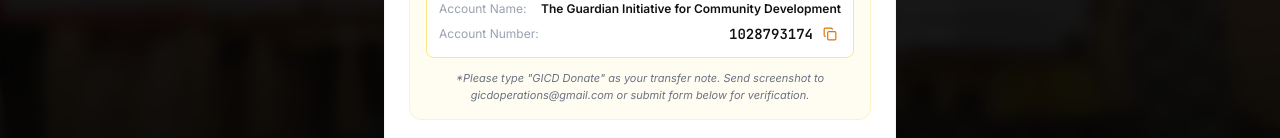
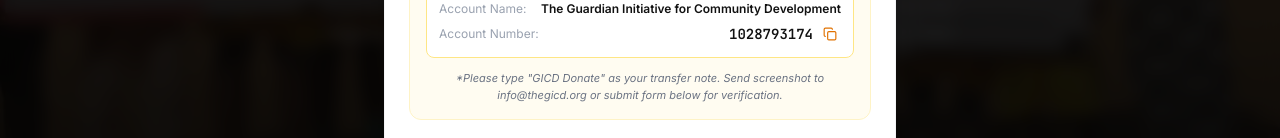
Before and after one commit to samueltrex/demo_gicd, a React (Vite) app: page / in a window 1280 px wide. Both pictures are taken after a click on the button "DIRECT SUPPORT". Shown: the part 512-650 px from the top of the page. Built offline with nearby package versions, Linux system fonts and the light colour scheme.

Commit message:
Update GicdModals.tsx

```diff
--- a/src/components/GicdModals.tsx
+++ b/src/components/GicdModals.tsx
@@ -189,7 +189,7 @@
                 </div>
 
                 <p className="text-[11px] text-gray-500 text-center italic">
-                  *Please type &quot;GICD Donate&quot; as your transfer note. Send screenshot to gicdoperations@gmail.com or submit form below for verification.
+                *Please type &quot;GICD Donate&quot; as your transfer note. Send screenshot to info@thegicd.org or submit form below for verification.
               </p>
               </div>
 
@@ -240,11 +240,11 @@
 
             <div className="text-center space-y-3 w-full">
               <p className="text-[11px] text-gray-500 italic leading-relaxed">
-                * Please email your bank transfer receipt/screenshot to: <span className="underline font-bold text-brand-black">gicdoperations@gmail.com</span> for verification.
+                * Please email your bank transfer receipt/screenshot to: <span className="underline font-bold text-brand-black">info@thegicd.org</span> for verification.
               </p>
 
               <a
-                href={`https://mail.google.com/mail/?view=cm&fs=1&to=gicdoperations@gmail.com&su=${encodeURIComponent(`GICD Donation Proof: ₦${Number(activeAmount).toLocaleString()} - ${formData.name}`)}&body=${encodeURIComponent(`Hello GICD Admin,\n\nI have made a direct bank transfer of ₦${Number(activeAmount).toLocaleString()} for GICD Community projects.\n\nName: ${formData.name}\nEmail: ${formData.email}`)}`}
+                href={`https://mail.google.com/mail/?view=cm&fs=1&to=info@thegicd.org&su=${encodeURIComponent(`GICD Donation Proof: ₦${Number(activeAmount).toLocaleString()} - ${formData.name}`)}&body=${encodeURIComponent(`Hello GICD Admin,\n\nI have made a direct bank transfer of ₦${Number(activeAmount).toLocaleString()} for GICD Community projects.\n\nName: ${formData.name}\nEmail: ${formData.email}`)}`}
                 target="_blank"
                 rel="noopener noreferrer"
                 className="inline-flex items-center gap-1.5 px-4 py-1.5 bg-amber-50 hover:bg-amber-100 border border-amber-200 text-amber-900 font-semibold rounded-lg text-xs transition active:scale-95"
@@ -291,7 +291,7 @@
     e.preventDefault();
     const subject = `GICD Volunteer Sign-up: ${formData.name}`;
     const body = `Hello GICD Admin,\n\nWe have a new Volunteer sign-up request:\n\nName: ${formData.name}\nEmail: ${formData.email}\nPhone: ${formData.phone}\nAssign Department: ${formData.area}\nExperience: ${formData.experience || "N/A"}\nMotivation:\n${formData.motivation || "N/A"}\n\nTicket ID: ${ticketId}\n\nRegards.`;
-    const gmailUrl = `https://mail.google.com/mail/?view=cm&fs=1&to=gicdoperations@gmail.com&su=${encodeURIComponent(subject)}&body=${encodeURIComponent(body)}`;
+    const gmailUrl = `https://mail.google.com/mail/?view=cm&fs=1&to=info@thegicd.org&su=${encodeURIComponent(subject)}&body=${encodeURIComponent(body)}`;
     window.open(gmailUrl, '_blank');
     setStep("success");
   };
@@ -440,7 +440,7 @@
             </div>
 
             <p className="text-[10px] text-gray-500 italic max-w-xs">
-              Next step: Your application has been sent to our volunteer coordination team at <span className="font-semibold text-brand-black">gicdoperations@gmail.com</span>. Please check your inbox or WhatsApp for an invitation shortly.
+              Next step: Your application has been sent to our volunteer coordination team at <span className="font-semibold text-brand-black">info@thegicd.org</span>. Please check your inbox or WhatsApp for an invitation shortly.
             </p>
 
             <button
@@ -480,7 +480,7 @@
     e.preventDefault();
     const subject = `GICD Partnership Proposal: ${formData.orgName}`;
     const body = `Hello GICD Admin,\n\nWe have a new Partnership proposal:\n\nOrganization: ${formData.orgName}\nContact Officer: ${formData.contactName}\nEmail: ${formData.email}\nPhone: ${formData.phone}\nProposal Type: ${formData.proposalType}\n\nMessage/Proposal:\n${formData.msg}\n\nRegards.`;
-    const gmailUrl = `https://mail.google.com/mail/?view=cm&fs=1&to=gicdoperations@gmail.com&su=${encodeURIComponent(subject)}&body=${encodeURIComponent(body)}`;
+    const gmailUrl = `https://mail.google.com/mail/?view=cm&fs=1&to=info@thegicd.org&su=${encodeURIComponent(subject)}&body=${encodeURIComponent(body)}`;
     window.open(gmailUrl, '_blank');
     setStep("success");
   };
@@ -629,7 +629,7 @@
             </div>
 
             <p className="text-[10px] text-gray-400 max-w-xs">
-              Your proposal has been routed to <span className="font-semibold text-brand-black">gicdoperations@gmail.com</span>. Our Public Relations team will contact you within 48 hours with technical compliance documents.
+              Your proposal has been routed to <span className="font-semibold text-brand-black">info@thegicd.org</span>. Our Public Relations team will contact you within 48 hours with technical compliance documents.
             </p>
 
             <button
@@ -676,7 +676,7 @@
     const activeRole = positions.find((p) => p.id === selectedJob) || positions[0];
     const subject = `GICD Job Application: ${activeRole.title} - ${formData.name}`;
     const body = `Hello GICD Admin,\n\nWe have a new Job Application:\n\nRole: ${activeRole.title}\nApplicant: ${formData.name}\nEmail: ${formData.email}\nPhone: ${formData.phone}\nExperience: ${formData.experience}\n\nCover Letter/Motivation:\n${formData.coverLetter}\n\nRegards.`;
-    const gmailUrl = `https://mail.google.com/mail/?view=cm&fs=1&to=gicdoperations@gmail.com&su=${encodeURIComponent(subject)}&body=${encodeURIComponent(body)}`;
+    const gmailUrl = `https://mail.google.com/mail/?view=cm&fs=1&to=info@thegicd.org&su=${encodeURIComponent(subject)}&body=${encodeURIComponent(body)}`;
     window.open(gmailUrl, '_blank');
     setStep("success");
   };
@@ -851,7 +851,7 @@
             </div>
 
             <p className="text-[10px] text-gray-400 max-w-xs leading-relaxed text-center">
-              Your application has been routed to our recruitment desk at <span className="font-semibold text-brand-black">gicdoperations@gmail.com</span>. Our Recruitment Desk led by Iliya John Dayok (licensed CIPM professional) will contact you within 5–7 working days for initial screening.
+              Your application has been routed to our recruitment desk at <span className="font-semibold text-brand-black">info@thegicd.org</span>. Our Recruitment Desk led by Iliya John Dayok (licensed CIPM professional) will contact you within 5–7 working days for initial screening.
             </p>
 
             <button
```
